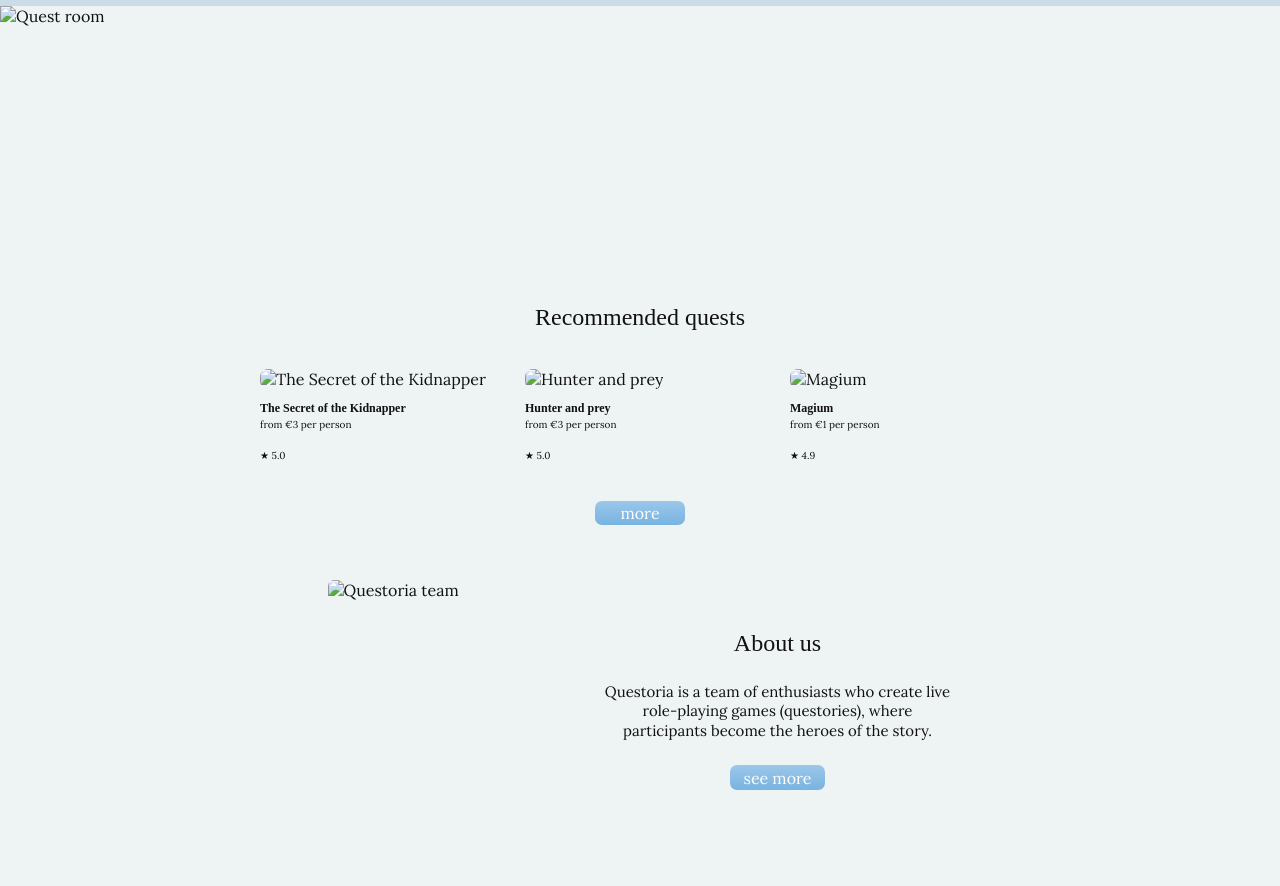
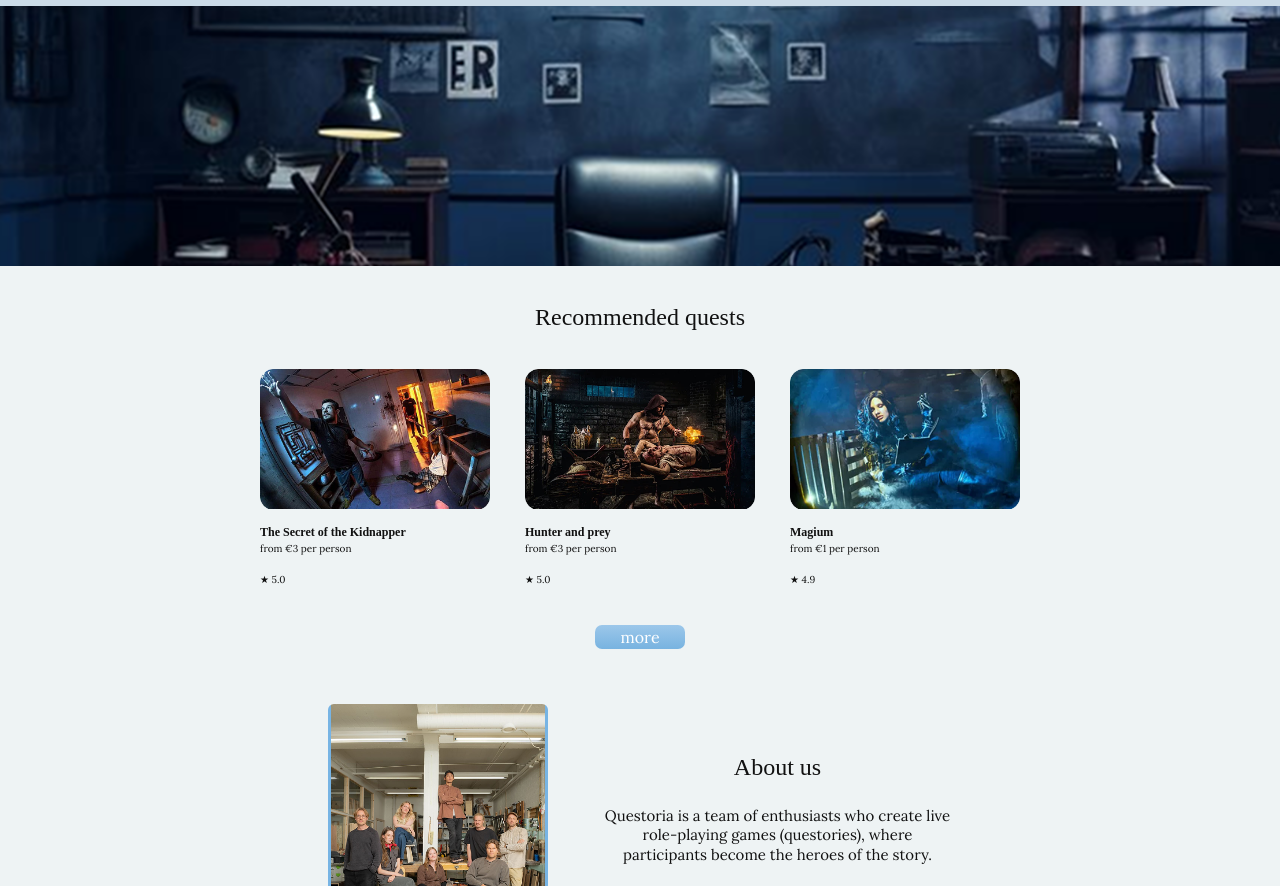
Before and after one commit to KsenjaVassiljeva/Veebiplatvormi-seiklusm-ngude-broneerimiseks, a plain HTML site: page index.html in a window 1280 px wide. Shown: the part 64-950 px from the top of the page. Drawn offline with Linux system fonts and the light colour scheme; a web font is replaced by a local one.

Commit message:
added pictures in main paige

```diff
--- a/css/style.css
+++ b/css/style.css
@@ -138,7 +138,7 @@ button:hover,
 
 .card img {
   width: 100%;
-  height: 95px;
+  height: 140px;
   object-fit: cover;
   border-radius: 8px;
 }
--- a/index.html
+++ b/index.html
@@ -31,7 +31,7 @@
 <main>
 
   <section class="hero">
-    <img src="images/hero.jpg" alt="Quest room">
+    <img src="images/main.png" alt="Quest room">
   </section>
 
   <section class="recommended">
@@ -39,21 +39,21 @@
 
     <div class="cards">
       <article class="card">
-        <img src="images/quest1.jpg" alt="The Secret of the Kidnapper">
+        <img src="images/img1.png" alt="The Secret of the Kidnapper">
         <h3 data-key="quest1">The Secret of the Kidnapper</h3>
         <p data-key="price3">from €3 per person</p>
         <span>★ 5.0</span>
       </article>
 
       <article class="card">
-        <img src="images/quest2.jpg" alt="Hunter and prey">
+        <img src="images/img2.png" alt="Hunter and prey">
         <h3 data-key="quest2">Hunter and prey</h3>
         <p data-key="price3">from €3 per person</p>
         <span>★ 5.0</span>
       </article>
 
       <article class="card">
-        <img src="images/quest3.jpg" alt="Magium">
+        <img src="images/img3.png" alt="Magium">
         <h3 data-key="quest3">Magium</h3>
         <p data-key="price1">from €1 per person</p>
         <span>★ 4.9</span>
@@ -64,7 +64,7 @@
   </section>
 
   <section class="about-preview">
-    <img src="images/team.jpg" alt="Questoria team">
+    <img src="images/team.png" alt="Questoria team">
 
     <div class="about-text">
       <h2 data-key="aboutTitle">About us</h2>
@@ -80,7 +80,7 @@
 </main>
 
 <footer class="footer">
-  <img src="images/logo-footer.png" alt="Questoria logo">
+  <img src="images/mini-logo.png" alt="Questoria logo">
   <p>2020-2026</p>
 </footer>
 
```
Also changed, not shown: images/Button Eng.png (deleted).
